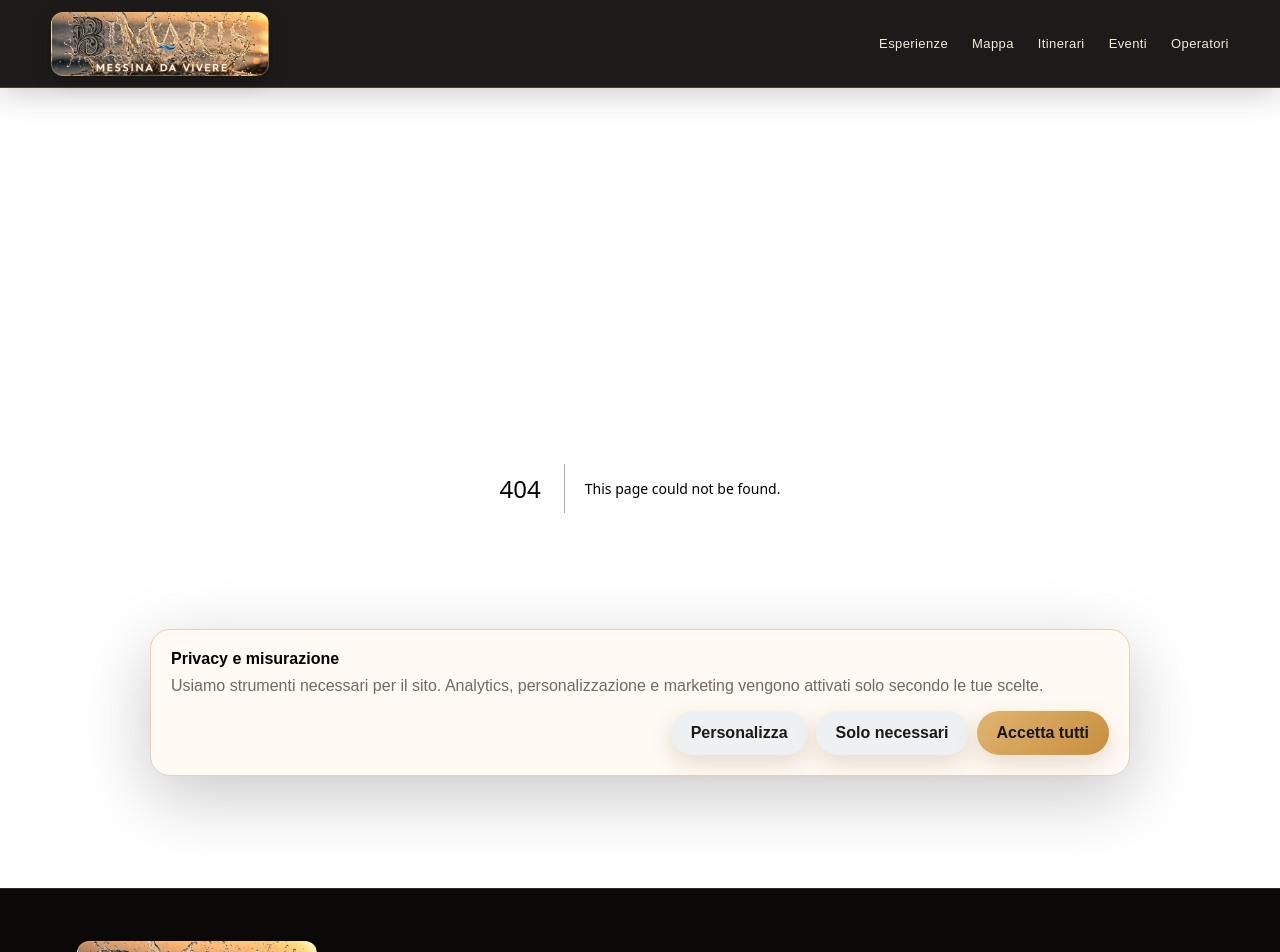
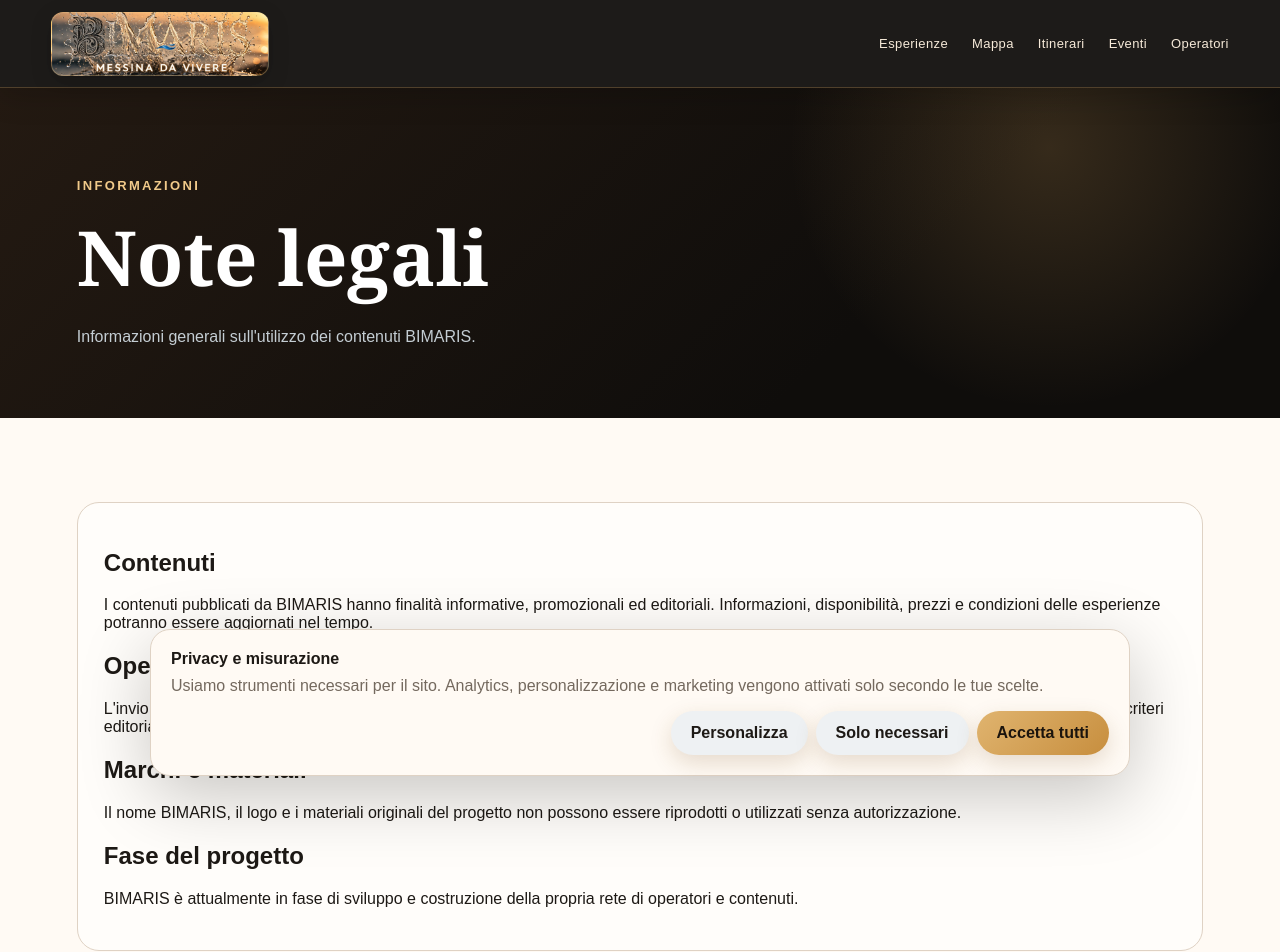
Before and after one commit to giovannibrunetto/bimaris-platform, a Next.js app in the folder apps/web/: page /note-legali in a window 1280 px wide. Before the commit this address had no page. Shown: the top 952 px of the page. Built offline with nearby package versions, Linux system fonts and the light colour scheme.

Commit message:
Add legal notes page

```diff
--- /dev/null
+++ b/apps/web/app/note-legali/page.tsx
@@ -0,0 +1,17 @@
+export default function LegalPage(){
+  return <>
+    <section className="page-hero"><div className="kicker">Informazioni</div><h1>Note legali</h1><p>Informazioni generali sull'utilizzo dei contenuti BIMARIS.</p></section>
+    <section className="section">
+      <div className="detail-panel">
+        <h2>Contenuti</h2>
+        <p>I contenuti pubblicati da BIMARIS hanno finalità informative, promozionali ed editoriali. Informazioni, disponibilità, prezzi e condizioni delle esperienze potranno essere aggiornati nel tempo.</p>
+        <h2>Operatori e candidature</h2>
+        <p>L'invio di una candidatura non comporta l'inserimento automatico nel progetto. BIMARIS si riserva di valutare le realtà proposte secondo i propri criteri editoriali e qualitativi.</p>
+        <h2>Marchi e materiali</h2>
+        <p>Il nome BIMARIS, il logo e i materiali originali del progetto non possono essere riprodotti o utilizzati senza autorizzazione.</p>
+        <h2>Fase del progetto</h2>
+        <p>BIMARIS è attualmente in fase di sviluppo e costruzione della propria rete di operatori e contenuti.</p>
+      </div>
+    </section>
+  </>;
+}
```
